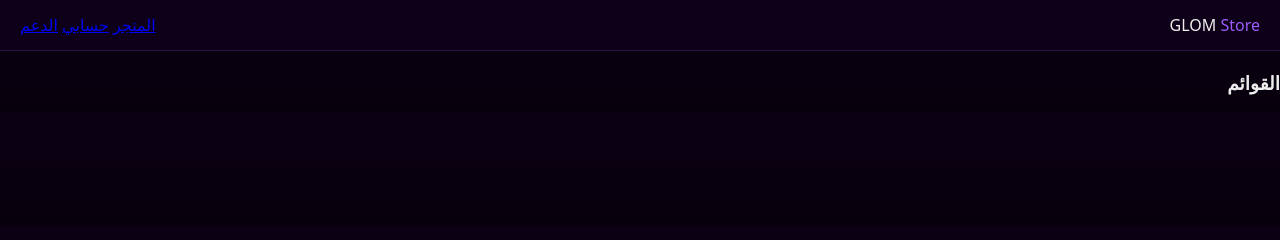
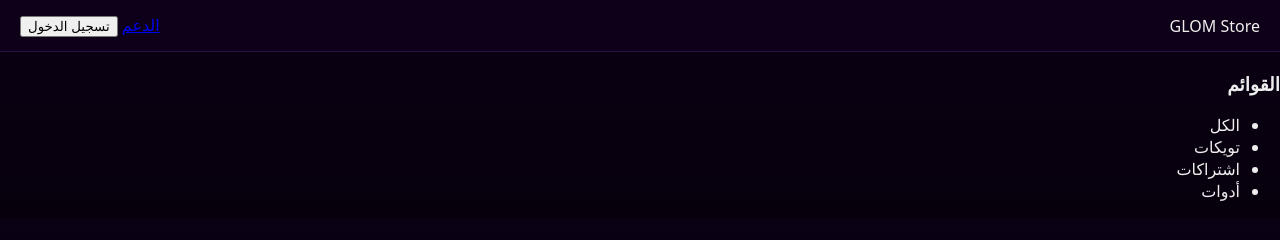
Before and after one commit to xbsutef1-ai/my-store., a website: page public/index.html in a window 1280 px wide. Drawn offline with Linux system fonts and the light colour scheme; no server answers.

Commit message:
Update index.html

```diff
--- a/public/index.html
+++ b/public/index.html
@@ -1,28 +1,35 @@
 <!DOCTYPE html>
 <html lang="ar" dir="rtl">
 <head>
-  <meta charset="UTF-8">
+  <meta charset="UTF-8" />
   <title>GLOM Store</title>
-  <meta name="viewport" content="width=device-width, initial-scale=1">
-  <link rel="stylesheet" href="/theme.css">
+  <meta name="viewport" content="width=device-width, initial-scale=1.0" />
+  <link rel="stylesheet" href="/theme.css" />
 </head>
 <body>
 
 <header class="topbar">
-  <div class="logo">GLOM <span>Store</span></div>
-  <nav>
-    <a href="/">المتجر</a>
-    <a href="/account.html">حسابي</a>
-    <a href="https://discord.gg/Y9aE4YyCaS" target="_blank">الدعم</a>
-  </nav>
+  <div class="brand">GLOM <span>Store</span></div>
+
+  <div class="actions">
+    <a class="support" href="https://discord.gg/Y9aE4YyCaS" target="_blank">الدعم</a>
+    <button id="loginBtn">تسجيل الدخول</button>
+  </div>
 </header>
 
-<aside class="categories">
+<aside class="sidebar">
   <h3>القوائم</h3>
-  <ul id="categoryList"></ul>
+  <ul id="categories">
+    <li class="active">الكل</li>
+    <li>تويكات</li>
+    <li>اشتراكات</li>
+    <li>أدوات</li>
+  </ul>
 </aside>
 
-<main class="products" id="products"></main>
+<main>
+  <div class="products" id="products"></div>
+</main>
 
 <script src="/store.js"></script>
 </body>
```
